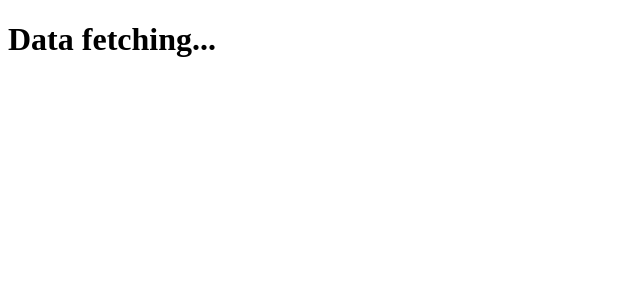
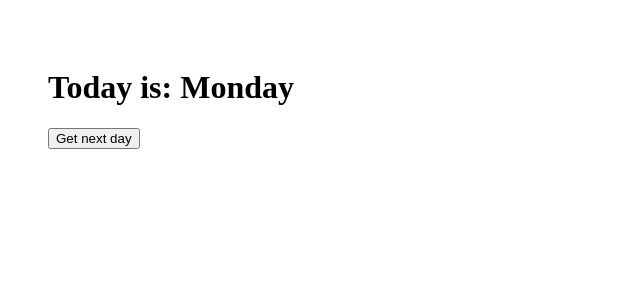
Before and after one commit to dumbDev6969/advanced-react, a React (Vite) app in the folder my-react-app/: page / in a window 1280 px wide. Shown: the top 300 px of the page, without its empty margins (0-640 px from the left). Built offline with nearby package versions, Linux system fonts and the light colour scheme; no server answers.

Commit message:
custom hooks

```diff
--- a/my-react-app/src/App.jsx
+++ b/my-react-app/src/App.jsx
@@ -5,12 +5,12 @@
 import GiftCard from "./components/ManagingState";
 import UseEffect from "./components/UseEffect";
 import FetchPost from "./components/Fetch";
-
+import CustomHook from "./components/CustomHook";
 
 function App() {
   return (
     <>
-      <FetchPost />
+      <CustomHook />
     </>
   )
 }
--- /dev/null
+++ b/my-react-app/src/components/CustomHook.jsx
@@ -0,0 +1,37 @@
+import { useState } from "react";
+import usePrevious from "./CustomHook2";
+
+const CustomHook = () => {
+    const [day, setDay] = useState("Monday");
+    const prevDay = usePrevious(day);
+    const getNextDay = () => {
+        if (day === "Monday") {
+            setDay("Tuesday")
+        } else if (day === "Tuesday") {
+            setDay("Wednesday")
+        } else if (day === "Wednesday") {
+            setDay("Thursday")
+        } else if (day === "Thursday") {
+            setDay("Friday")
+        } else if (day === "Friday") {
+            setDay("Monday")
+        }
+    }
+    return (
+        <div style={{ padding: "40px" }}>
+            <h1>
+                Today is: {day}<br />
+                {
+                    prevDay && (
+                        <span>Previous work day was: {prevDay}</span>
+                    )
+                }
+            </h1>
+            <button onClick={getNextDay}>
+                Get next day
+            </button>
+        </div>
+    );
+}
+
+export default CustomHook
--- /dev/null
+++ b/my-react-app/src/components/CustomHook2.jsx
@@ -0,0 +1,13 @@
+import { useEffect, useRef } from "react"
+
+const usePrevious = (val) => {
+    const ref = useRef(null);
+
+    useEffect(() => {
+        ref.current = val
+    }, [val]);
+
+    return ref.current;
+}
+
+export default usePrevious
```
